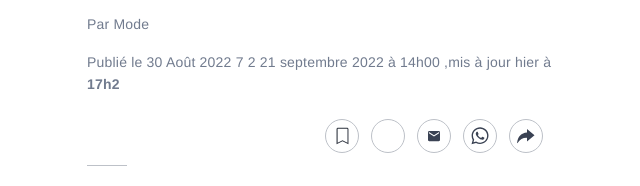
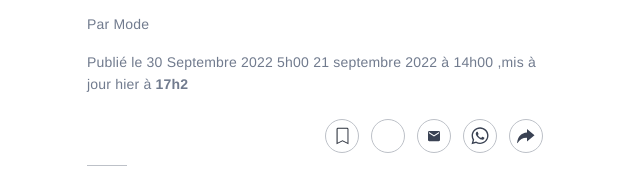
Before and after one commit to racoon-typing/shein-fr, a plain HTML site: page index.html in a window 1280 px wide. Shown: the part 325-511 px from the top of the page, 319-959 px from the left. Drawn offline with Linux system fonts and the light colour scheme; files whose address does not match are found by name; a web font is replaced by a local one.

Commit message:
дата на странице

```diff
--- a/index.html
+++ b/index.html
@@ -118,8 +118,7 @@
                 <span class="day"></span>
                 <span class="month"></span>
                 <span class="year"></span>
-                <span class="hour"></span>
-                <span class="minut"></span>
+                <span class="hour"></span>h<span class="minut"></span>
                 21 septembre 2022 à 14h00
 
                 ,mis à jour hier à
--- a/main.js
+++ b/main.js
@@ -36,7 +36,7 @@ function getData(day, month, year) {
     // Проверка
     if (month < 10) {
         // Вывод на страницу
-        let today = `${day}/0${month}/${year}`;
+        let today = `${day}/0${month + 1}/${year}`;
         dataNode.textContent = today;
     } else {
         // Вывод на страницу
@@ -48,7 +48,6 @@ function getData(day, month, year) {
 getData(dataToday.day, dataToday.month, dataToday.year);
 
 
-
 // Вывод даты на 2 часа меньше страницу
 function getDataForTimeElapsed(minut, hours, day, month, year) {
     let dayNode = document.querySelector('.day');
@@ -57,16 +56,17 @@ function getDataForTimeElapsed(minut, hours, day, month, year) {
     let hourNode = document.querySelector('.hour');
     let minutNode = document.querySelector('.minut');
 
+
     // Вывод на страницу
     dayNode.textContent = day;
     yearNode.textContent = year;
-    hourNode.textContent = hours;
-    minutNode.textContent = minut;
+    hourNode.textContent = hours - 2;
+    minutNode.textContent = '00';
 
     // Месяц текстом
     let monthText;
 
-    switch (month) {
+    switch (month + 1) {
         case 1:
             monthText = 'Janvier';
             break;
@@ -100,15 +100,14 @@ function getDataForTimeElapsed(minut, hours, day, month, year) {
         case 11:
             monthText = 'Novembre';
             break;
+        case 12:
+            monthText = 'Décembre';
+            break;
         default:
-            monthText = 'Décembre';
-      }
+            monthText = 'Erreur';
+    }
 
     monthNode.textContent = monthText;
-
-
-
-
 }
 
 getDataForTimeElapsed(dataToday.minut, dataToday.hours, dataToday.day, dataToday.month, dataToday.year);
```
